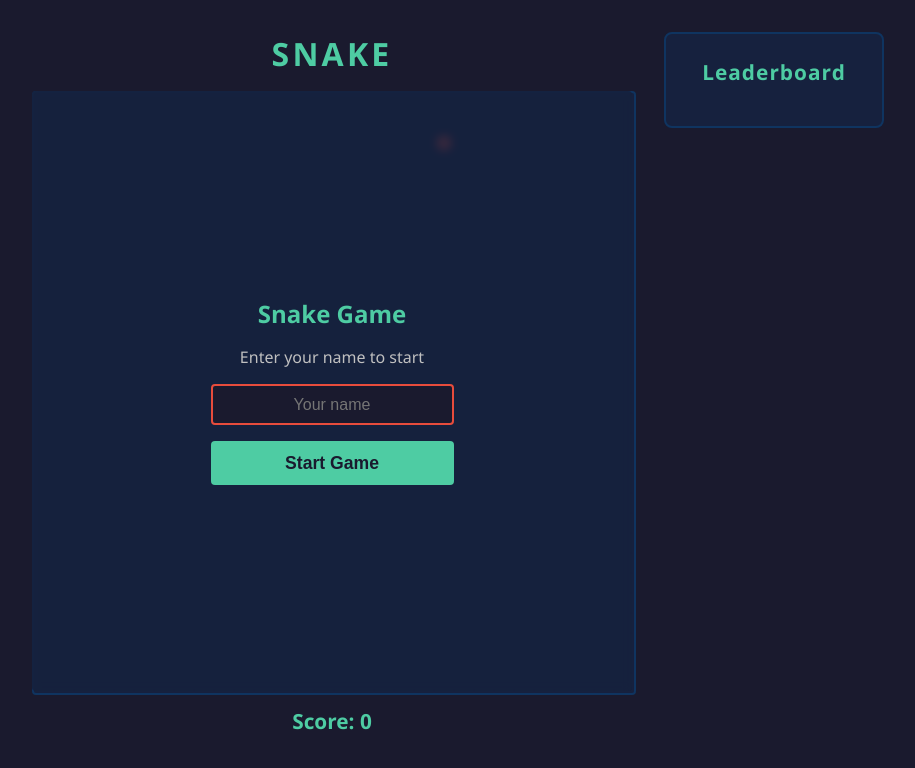
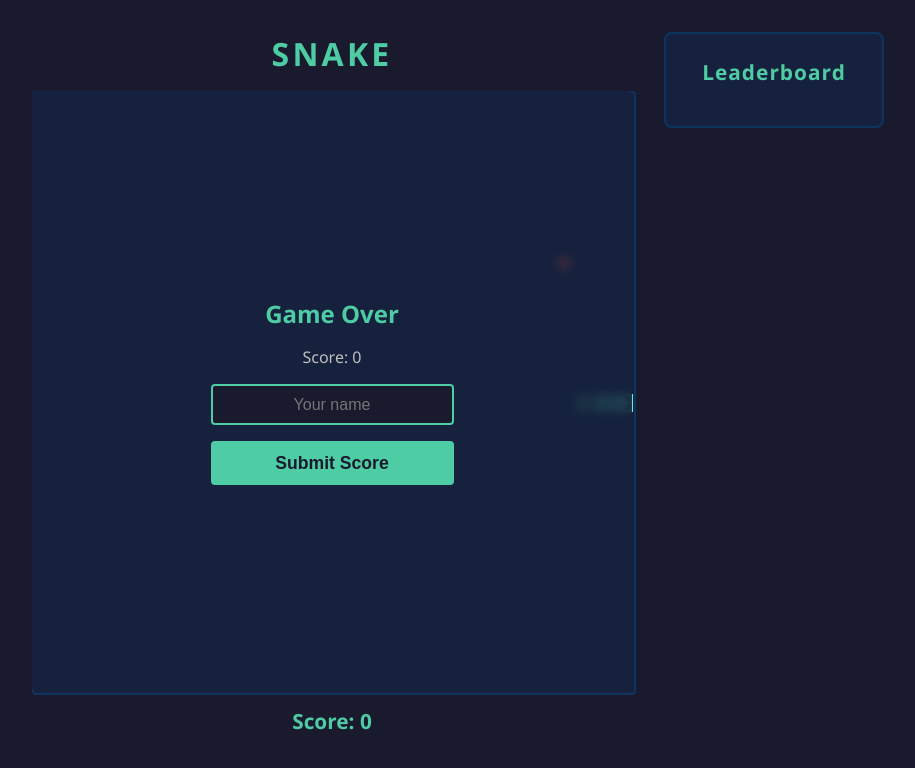
Before and after one commit to mcmaxwell/snake, a website: page public/snake/index.html in a window 1280 px wide. Both pictures are taken after a click on the button "Start Game". Shown: the whole page, without its empty margins (108-1023 px from the left). Drawn offline with Linux system fonts and the light colour scheme; no server answers.

Commit message:
Update name after game end

```diff
--- a/public/snake/game.js
+++ b/public/snake/game.js
@@ -324,29 +324,26 @@
     });
   }
 
+  let pendingScore = null;
+
   async function gameOver() {
     running = false;
     clearInterval(gameLoop);
     clearBonusTimers();
     bonus = null;
 
-    const result = await submitScore(playerName, score);
-
-    let msg = `Score: ${score}`;
-    if (result && result.rank) {
-      msg += ` — Rank #${result.rank}`;
-    }
+    pendingScore = score;
 
     overlayTitle.textContent = 'Game Over';
-    overlayMessage.textContent = msg;
-    playerNameInput.style.display = 'none';
-    startBtn.textContent = 'Play Again';
+    overlayMessage.textContent = `Score: ${score}`;
+    playerNameInput.style.display = '';
+    playerNameInput.value = localStorage.getItem('snakePlayerName') || '';
+    startBtn.textContent = 'Submit Score';
     overlay.classList.remove('hidden');
-
-    await fetchLeaderboard();
+    playerNameInput.focus();
   }
 
-  function startGame() {
+  async function submitAndRestart() {
     const name = playerNameInput.value.trim();
     if (!name || !/^[a-zA-Z0-9_]+$/.test(name) || name.length > 20) {
       playerNameInput.style.borderColor = '#e74c3c';
@@ -357,6 +354,26 @@
     currentPlayerName = name;
     localStorage.setItem('snakePlayerName', name);
 
+    startBtn.disabled = true;
+    startBtn.textContent = 'Submitting...';
+
+    const result = await submitScore(name, pendingScore);
+    pendingScore = null;
+
+    let msg = `Score: ${score}`;
+    if (result && result.rank) {
+      msg += ` — Rank #${result.rank}`;
+    }
+
+    overlayMessage.textContent = msg;
+    playerNameInput.style.display = 'none';
+    startBtn.disabled = false;
+    startBtn.textContent = 'Play Again';
+
+    await fetchLeaderboard();
+  }
+
+  function startGame() {
     overlay.classList.add('hidden');
     initGame();
     draw();
@@ -402,7 +419,13 @@
 
   // --- Events ---
 
-  startBtn.addEventListener('click', startGame);
+  startBtn.addEventListener('click', () => {
+    if (pendingScore !== null) {
+      submitAndRestart();
+    } else {
+      startGame();
+    }
+  });
 
   // --- Init ---
 
--- a/public/snake/index.html
+++ b/public/snake/index.html
@@ -15,8 +15,8 @@
         <div id="overlay" class="overlay">
           <div class="overlay-content">
             <h2 id="overlay-title">Snake Game</h2>
-            <p id="overlay-message">Enter your name to start</p>
-            <input type="text" id="player-name" placeholder="Your name" maxlength="20" autocomplete="off">
+            <p id="overlay-message">Press Start to play!</p>
+            <input type="text" id="player-name" placeholder="Your name" maxlength="20" autocomplete="off" style="display:none">
             <button id="start-btn">Start Game</button>
           </div>
         </div>
```
